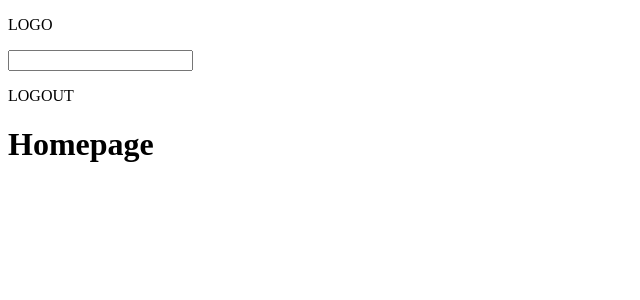
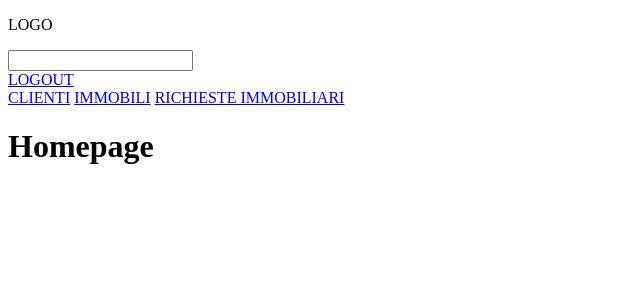
Before and after one commit to GianITS/git_CasaSubito, a Flask app: page /HomePage in a window 1280 px wide. Shown: the top 300 px of the page, without its empty margins (0-640 px from the left). Run offline with Flask 2, Linux system fonts and the light colour scheme.

Commit message:
connessione fra pagine

```diff
--- a/website/templates/base.html
+++ b/website/templates/base.html
@@ -12,7 +12,12 @@
         <div class="search">
             <input type="search" name="search" id="search">
         </div>
-        <div class="logout"><p>LOGOUT</p></div>
+        <div class="logout"><a href="/">LOGOUT</a></div>
+    </div>
+    <div class="menu">
+        <a href="/Clienti">CLIENTI</a>
+        <a href="/Immobili">IMMOBILI</a>
+        <a href="/RichiesteImmobiliari">RICHIESTE IMMOBILIARI</a>
     </div>
     {% block content %}
     {% endblock content %}
--- /dev/null
+++ b/website/templates/clients.html
@@ -0,0 +1,5 @@
+{% extends 'base.html' %}
+{% block title %} Clienti {% endblock title %}
+{% block content %}
+    <h1>Clienti</h1>
+{% endblock content %}
--- a/website/templates/properties.html
+++ b/website/templates/properties.html
@@ -0,0 +1,5 @@
+{% extends 'base.html' %}
+{% block title %} Immobili {% endblock title %}
+{% block content %}
+    <h1>Immobili</h1>
+{% endblock content %}
--- /dev/null
+++ b/website/templates/properties_request.html
@@ -0,0 +1,5 @@
+{% extends 'base.html' %}
+{% block title %} Richieste Immobiliari {% endblock title %}
+{% block content %}
+    <h1>Richieste Immobiliari</h1>
+{% endblock content %}
--- a/website/views.py
+++ b/website/views.py
@@ -5,3 +5,15 @@ views = Blueprint('views', __name__)
 @views.route('/HomePage')
 def home():
     return render_template('homepage.html')
+
+@views.route('/Clienti')
+def clients():
+    return render_template('clients.html')
+
+@views.route('/Immobili')
+def properties():
+    return render_template('properties.html')
+
+@views.route('/RichiesteImmobiliari')
+def properties_request():
+    return render_template('properties_request.html')
```
Also changed, not shown: website/templates/login.html (+12 -4 lines), website/templates/client.html (deleted).
